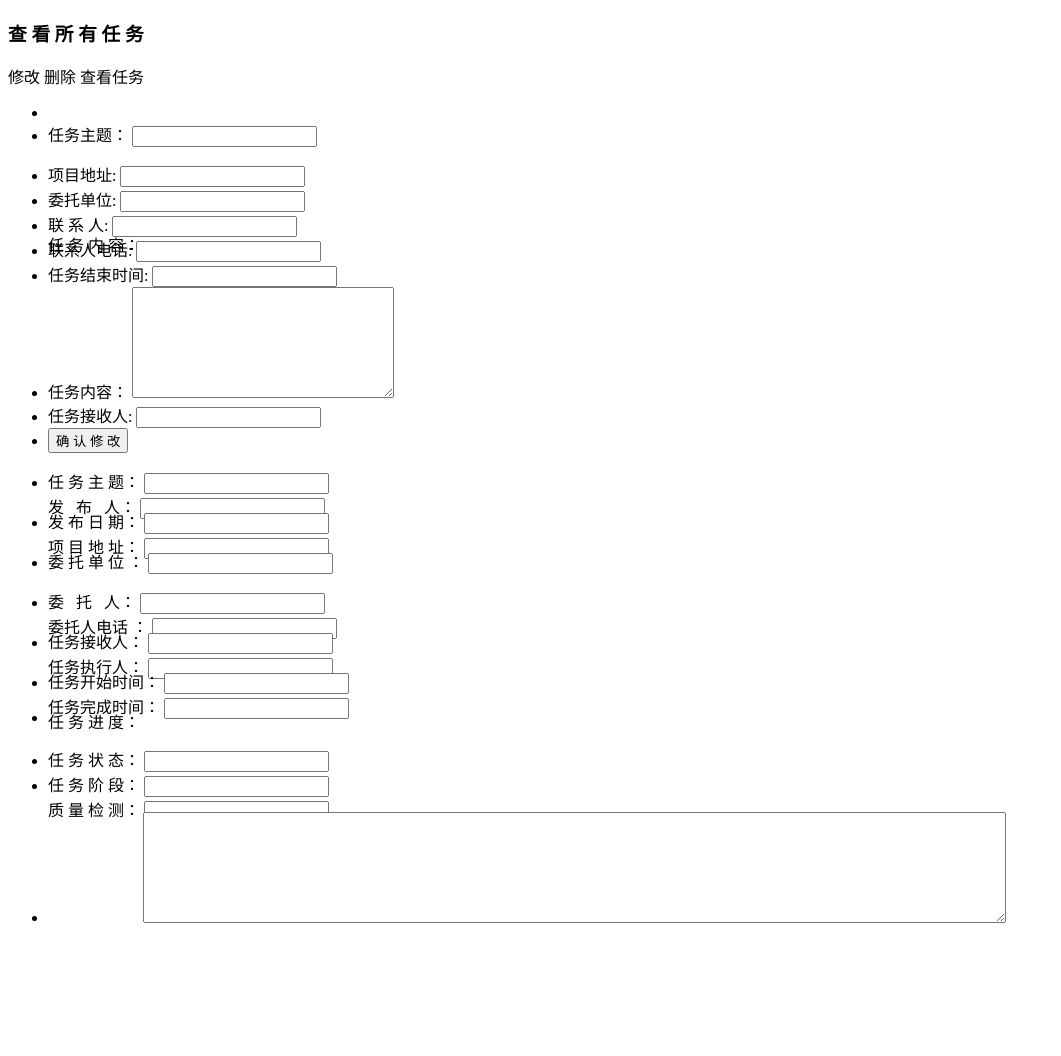
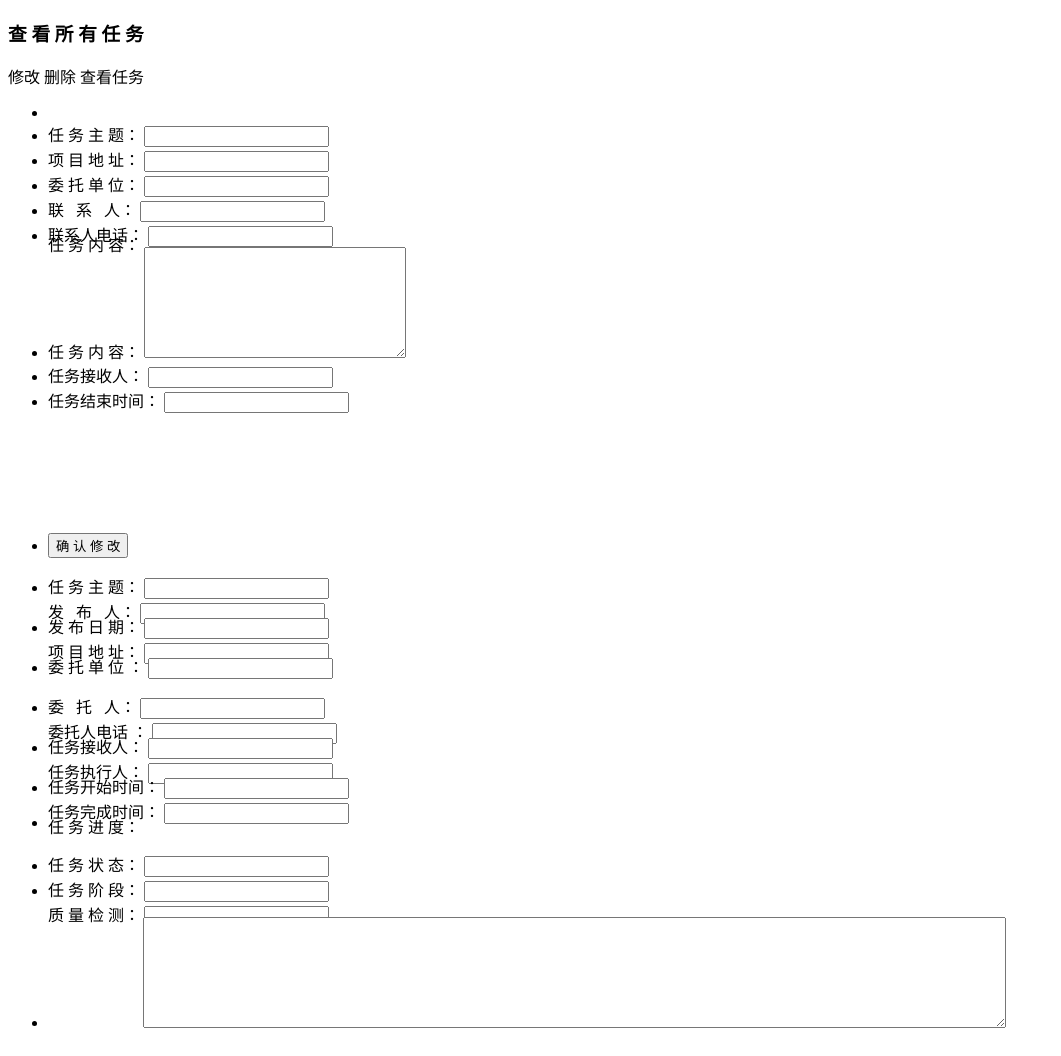
Before and after one commit to 775956948/zzhj, a Java web app: page /task/queryAllTask.html in a window 1280 px wide. Shown: the whole page, without its empty margins (0-1061 px from the left). Before the commit the page ends 923 px from the top, so only its background shows below. Run offline with Spring Boot 4, a stand-in JSP engine, Linux system fonts and the light colour scheme; the project's own start-up code is not run, and a stand-in starts its controllers and pages.

Commit message:
7-4 snapshort

```diff
--- a/zzhjOa/WebRoot/css/queryAllTask.css
+++ b/zzhjOa/WebRoot/css/queryAllTask.css
@@ -9,7 +9,7 @@
 }
 
 #changeTask ul{
-    width: 600px;
+    width: 574px;
     height: auto;
     margin: 0 auto ;
     overflow:hidden;
@@ -25,6 +25,10 @@
 
 #changeTask  li span{
 	float:left;
+    line-height: 260%;
+}
+#changeTask  li .datebox{
+    width: 70% !important;
 }
 #changeTask  li input{
     width: 70%;
--- a/zzhjOa/WebRoot/task/queryAllTask.html
+++ b/zzhjOa/WebRoot/task/queryAllTask.html
@@ -3,7 +3,6 @@
 <head>
     <meta charset="UTF-8">
     <title>查看所有任务</title>
-
 </head>
 <body>
 <div class="PagingBody">
@@ -18,40 +17,41 @@
             <li>
                 <input type="hidden" name="userid">
             </li>
-            <li style="height:40px">
-                <span>任务主题：</span>
+            <li>
+                <span>任 务 主 题：</span>
                 <input type="text" name="taskTheme">
             </li>
             <li>
-                <span>项目地址:</span>
+                <span>项 目 地 址：</span>
                 <input type="text" name="taskAddress" >
             </li>
             <li>
-                <span>委托单位:</span>
+                <span>委 托 单 位：</span>
                 <input type="text" name="entrustedUnit" >
             </li>
             <li>
-                <span>联 系 人:</span>
+                <span>联 &nbsp 系 &nbsp 人：</span>
                 <input type="text" name="client" >
             </li>
             <li>
-                <span>联系人电话:</span>
+                <span>联系人电话：</span>
                 <input type="text" name="clientPhone" onblur="if(!(/^1(3|4|5|7|8)\d{9}$/.test($(this).val()))){$(this).val('')}">
             </li>
             <li>
-                <span>任务结束时间:</span>
-                <input type="text" name="successDate" id="JsDateAll">
-            </li>
-            <li>
-                <span>任务内容：</span>
+                <span style="margin-top: -10px;display: inline-block">任 务 内 容：</span>
                 <textarea  name="taskText" rows="7" cols="30"></textarea>
             </li>
+
             <li>
-                <span>任务接收人:</span>
+                <span>任务接收人：</span>
                 <input name="taskReceive" readonly="readonly">
             </li>
             <li>
-                <input type="button" class="button-task"  onclick="submitTask()" value="确 认 修 改">
+                <span>任务结束时间：</span>
+                <input type="text" name="successDate" id="JsDateAll">
+            </li>
+            <li style="margin-top: 120px">
+                <button onclick="submitTask()">确 认 修 改</button>
             </li>
         </ul>
     </div>
@@ -150,40 +150,7 @@
         required:true,
         editable:false
     });
-    function viewTaskXall() {
-        var viewTaskAll = $('#allTeskDg').datagrid('getSelected');
-        if (viewTaskAll) {
-            $('#viewTask').dialog({
-                width: 800,
-                height:550,
-                top:50,
-                closed: false, //更改 显示隐藏
-                cache: false,//是否缓存
-                onOpen: function () {
-                    $("input[name = CuserName]").val(viewTaskAll.userName);
-                    $("input[name = Crecipient]").val(viewTaskAll.recipient);
-                    $("input[name = Cimplement]").val(viewTaskAll.implement);
-                    $("input[name = CtaskAddress]").val(viewTaskAll.taskAddress);
-                    $("input[name = CentrustedUnit]").val(viewTaskAll.entrustedUnit);
-                    $("input[name = Cclient]").val(viewTaskAll.client);
-                    $("input[name = CclientPhone]").val(viewTaskAll.clientPhone);
-                    $("input[name = CtaskPhase]").val(viewTaskAll.taskPhase);
-                    $("input[name = Cinspection]").val(viewTaskAll.inspection);
-                    $("input[name = CimplementDate]").val(viewTaskAll.implementDate);
-                    $("input[name = CsuccessDate]").val(viewTaskAll.successDate);
-                    $("input[name = CtaskDate]").val(viewTaskAll.taskDate);
-                    $("input[name = CtaskTheme]").val(viewTaskAll.taskTheme);
-                    $("input[name = Cstate]").val(viewTaskAll.state);
-                    $("textarea[name = CtaskText]").val(viewTaskAll.taskText);
-                    $('#CspeedTask').progressbar({
-                        value: viewTaskAll.speed
-                    });
-                }
-            });
-        } else {
-            $.messager.alert("提示", "请选择一条数据", "info");
-        }
-    }
+
     //初始化弹窗 修改任务
     function changeTask() {
     	var checkTask = $('#allTeskDg').datagrid('getSelected');
@@ -216,7 +183,7 @@
         method: 'POST',
         pagination: true,
         singleSelect:true,  //仅可以选中一行
-        toolbar: "#buttonBar",  //使上方控制器和表格融为一体
+        toolbar:"#buttonBar",  //使上方控制器和表格融为一体
         columns: [[
             {field: 'id', title: '编号', checkbox: true},
             {field: 'taskTheme',title: '任务主题'},
@@ -246,7 +213,40 @@
             {field: 'state', title: '任务状态'}
         ]]
     });
-
+    function viewTaskXall() {
+        var viewTaskAll = $('#allTeskDg').datagrid('getSelected');
+        if (viewTaskAll) {
+            $('#viewTaskAll').dialog({
+                width: 800,
+                height:550,
+                top:50,
+                closed: false, //更改 显示隐藏
+                cache: false,//是否缓存
+                onOpen: function () {
+                    $("input[name = CuserName]").val(viewTaskAll.userName);
+                    $("input[name = Crecipient]").val(viewTaskAll.recipient);
+                    $("input[name = Cimplement]").val(viewTaskAll.implement);
+                    $("input[name = CtaskAddress]").val(viewTaskAll.taskAddress);
+                    $("input[name = CentrustedUnit]").val(viewTaskAll.entrustedUnit);
+                    $("input[name = Cclient]").val(viewTaskAll.client);
+                    $("input[name = CclientPhone]").val(viewTaskAll.clientPhone);
+                    $("input[name = CtaskPhase]").val(viewTaskAll.taskPhase);
+                    $("input[name = Cinspection]").val(viewTaskAll.inspection);
+                    $("input[name = CimplementDate]").val(viewTaskAll.implementDate);
+                    $("input[name = CsuccessDate]").val(viewTaskAll.successDate);
+                    $("input[name = CtaskDate]").val(viewTaskAll.taskDate);
+                    $("input[name = CtaskTheme]").val(viewTaskAll.taskTheme);
+                    $("input[name = Cstate]").val(viewTaskAll.state);
+                    $("textarea[name = CtaskText]").val(viewTaskAll.taskText);
+                    $('#CspeedTask').progressbar({
+                        value: viewTaskAll.speed
+                    });
+                }
+            });
+        } else {
+            $.messager.alert("提示","请选择一条数据","info");
+        }
+    }
     //提交
     function submitTask() {
         var number = 0;
@@ -264,21 +264,21 @@
                 url: "task/updateTask.action",
                 method: "POST",
                 data: {
-                    id: $("input[name = userid]").val(),
-                    taskTheme: $("input[name = taskTheme]").val(),
-                    taskText: $("textarea[name = taskText]").val(),
-                    taskAddress: $("input[name =taskAddress ]").val(),
-                    entrustedUnit: $("input[name =entrustedUnit ]").val(),
-                    client: $("input[name =client ]").val(),
-                    clientPhone: $("input[name =clientPhone ]").val(),
-                    successDate: $("input[name =successDate ]").val()
+                    id: $("input[name=userid]").val(),
+                    taskTheme: $("input[name=taskTheme]").val(),
+                    taskText: $("textarea[name=taskText]").val(),
+                    taskAddress: $("input[name=taskAddress]").val(),
+                    entrustedUnit: $("input[name=entrustedUnit]").val(),
+                    client: $("input[name=client]").val(),
+                    clientPhone: $("input[name=clientPhone]").val(),
+                    successDate: $("input[name=successDate]").val()
                 },
                 success: function (data) {
                     if(data>0){
                         $.messager.alert("提示", "修改成功", "info");
                          $('#changeTask').dialog({
 	            				closed: true //更改 显示隐藏
-                         })
+                         });
                           $('#allTeskDg').datagrid("reload");
 
                     }else{
```
